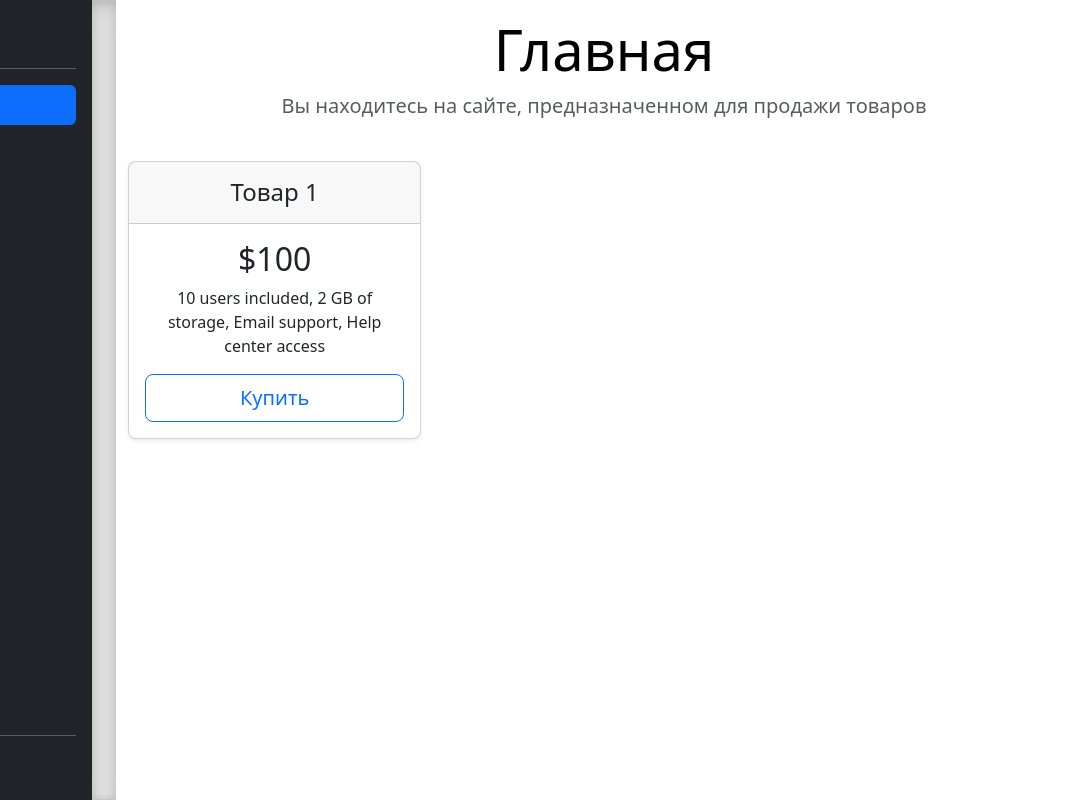
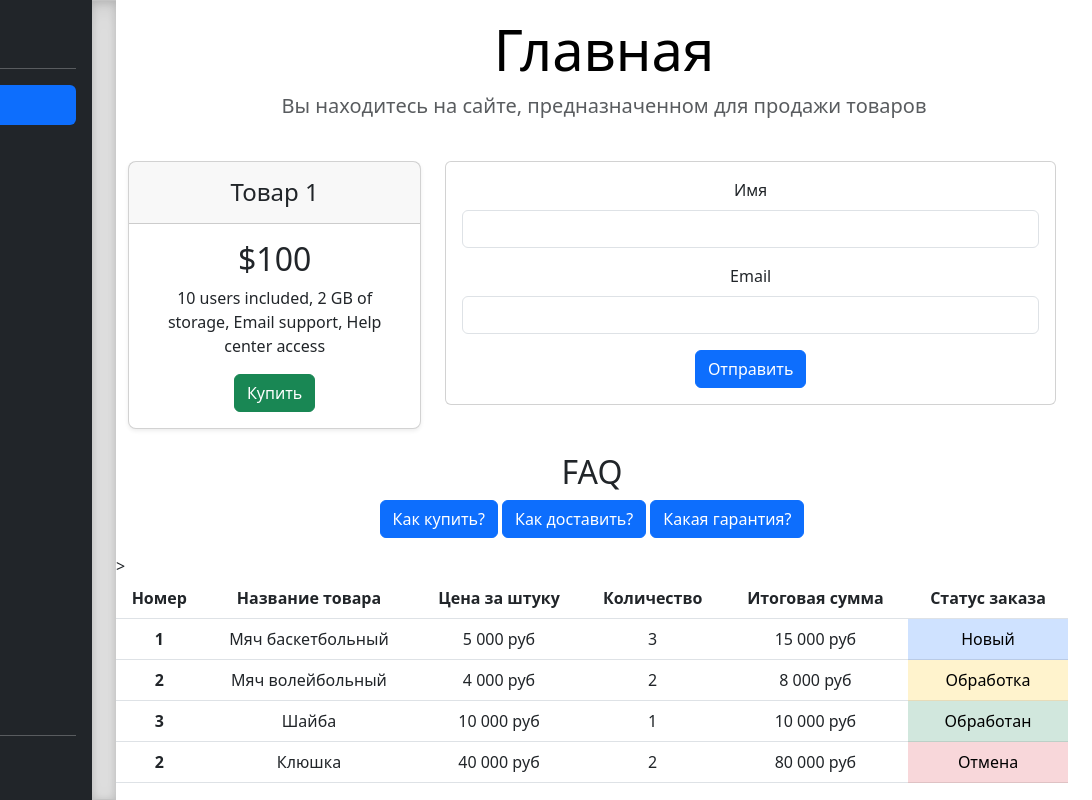
Before and after one commit to AleksaGold/HW_19.1, a plain HTML site: page index.html in a window 1280 px wide. Shown: the full height of the page, 188-1280 px from the left. Drawn offline with nearby package versions, Linux system fonts and the light colour scheme.

Commit message:
Задание 1

```diff
--- a/index.html
+++ b/index.html
@@ -281,10 +281,106 @@
                                 Email support,
                                 Help center access
                             </p>
-                            <button type="button" class="w-100 btn btn-lg btn-outline-primary">Купить</button>
+                            <button type="button" class="btn btn-success">Купить</button>
                         </div>
                     </div>
                 </div>
+                <div class="col-8">
+                    <div class="card">
+                        <div class="card-body">
+                            <form>
+                                <div class="mb-3">
+                                    <label for="exampleInputEmail1" class="form-label">Имя</label>
+                                    <input type="email" class="form-control" id="exampleInputEmail1"
+                                           aria-describedby="emailHelp">
+                                </div>
+                                <div class="mb-3">
+                                    <label for="exampleInputPassword1" class="form-label">Email</label>
+                                    <input type="password" class="form-control" id="exampleInputPassword1">
+                                </div>
+                                <button type="submit" class="btn btn-primary">Отправить</button>
+                            </form>
+                        </div>
+                    </div>
+                </div>
+                <p class="h2">FAQ</p>
+                <div class="card-body text-center">
+                    <p class="d-inline-flex gap-1">
+                        <a class="btn btn-primary" data-bs-toggle="collapse" href="#answer1" role="button"
+                           aria-expanded="false" aria-controls="answer1">
+                            Как купить?
+                        </a>
+                        <a class="btn btn-primary" data-bs-toggle="collapse" href="#answer2" role="button"
+                           aria-expanded="false" aria-controls="answer2">
+                            Как доставить?
+                        </a>
+                        <a class="btn btn-primary" data-bs-toggle="collapse" href="#answer3" role="button"
+                           aria-expanded="false" aria-controls="answer3">
+                            Какая гарантия?
+                        </a>
+                    </p>
+                    <div class="collapse" id="answer1">
+                        <div class="card card-body">
+                            Добавьте товар в корзину
+                        </div>
+                    </div>
+                    <div class="collapse" id="answer2">
+                        <div class="card card-body">
+                            Доставка осуществляется курьером
+                        </div>
+                    </div>
+                    <div class="collapse" id="answer3">
+                        <div class="card card-body">
+                            Гарантия 3 года
+                        </div>
+                    </div>
+                </div>
+                <table class="table">>
+                    <thead>
+                    <tr>
+                        <th scope="col">Номер</th>
+                        <th scope="col">Название товара</th>
+                        <th scope="col">Цена за штуку</th>
+                        <th scope="col">Количество</th>
+                        <th scope="col">Итоговая сумма</th>
+                        <th scope="col">Статус заказа</th>
+                    </tr>
+                    </thead>
+                    <tbody>
+                    <tr>
+                        <th scope="row">1</th>
+                        <td>Мяч баскетбольный</td>
+                        <td>5 000 руб</td>
+                        <td>3</td>
+                        <td>15 000 руб</td>
+                        <td class="table-primary">Новый</td>
+                    </tr>
+                    <tr>
+                        <th scope="row">2</th>
+                        <td>Мяч волейбольный</td>
+                        <td>4 000 руб</td>
+                        <td>2</td>
+                        <td>8 000 руб</td>
+                        <td class="table-warning">Обработка</td>
+                    </tr>
+                    <tr>
+                        <th scope="row">3</th>
+                        <td>Шайба</td>
+                        <td>10 000 руб</td>
+                        <td>1</td>
+                        <td>10 000 руб</td>
+                        <td class="table-success">Обработан</td>
+                    </tr>
+                    <tr>
+                        <th scope="row">2</th>
+                        <td>Клюшка</td>
+                        <td>40 000 руб</td>
+                        <td>2</td>
+                        <td>80 000 руб</td>
+                        <td class="table-danger">Отмена</td>
+                    </tr>
+                    </tbody>
+                </table>
             </div>
         </main>
 
```
